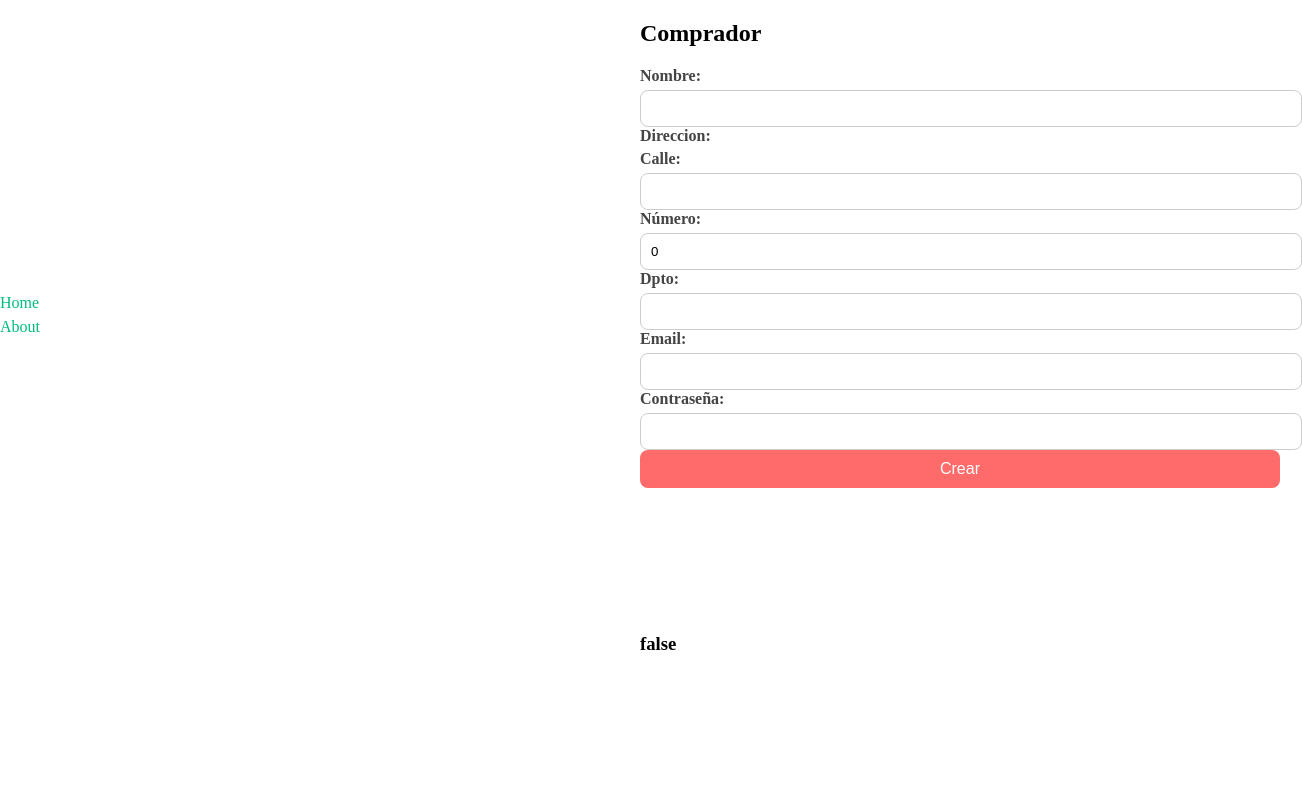
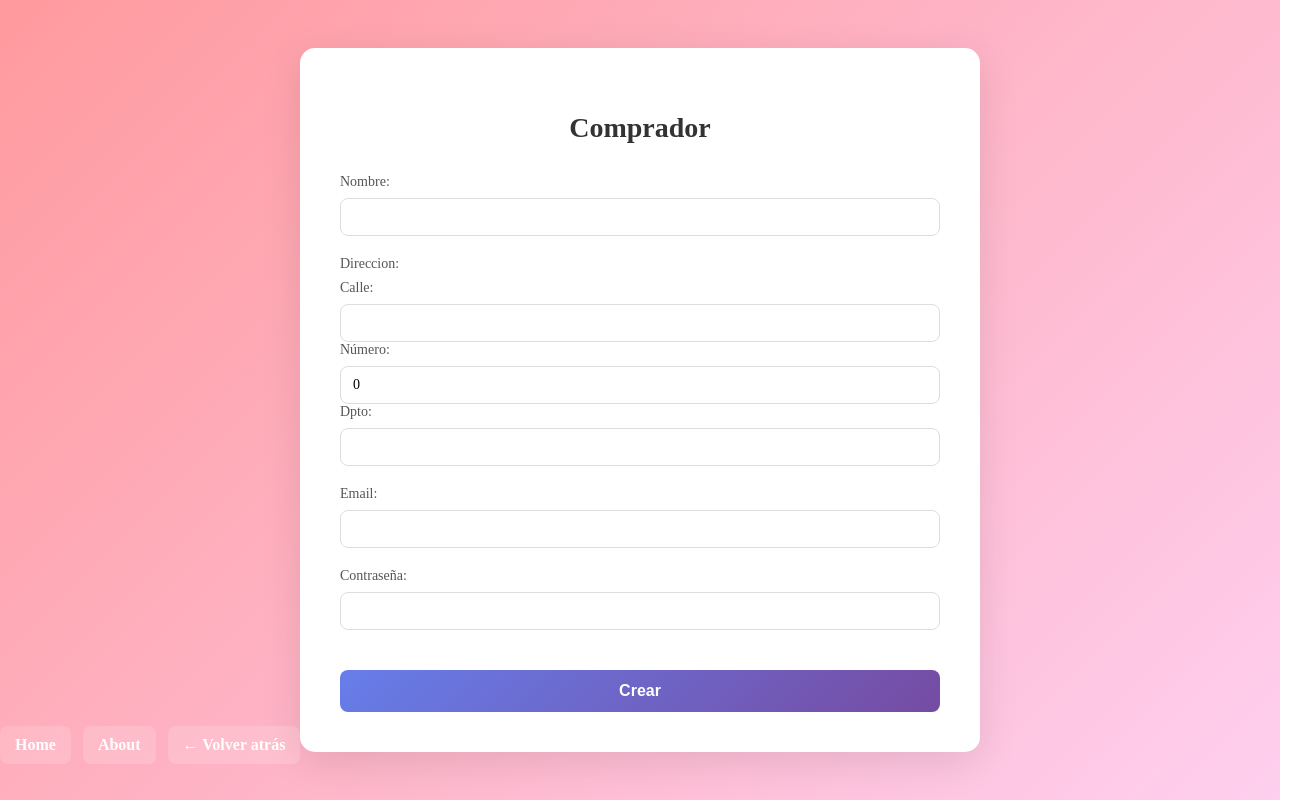
Before and after one commit to lkisioh/Final-Integrador, a Vue app in the folder frontend-rappi/: page /newUser in a window 1280 px wide. Shown: the whole page, 1302 px wide, since content can reach past the window. Built offline with nearby package versions, Linux system fonts and the light colour scheme.

Commit message:
Agregando más estilos

```diff
--- a/frontend-rappi/src/assets/main.css
+++ b/frontend-rappi/src/assets/main.css
@@ -4,6 +4,12 @@
   margin: 0 auto;
   padding: 2rem;
   font-weight: normal;
+}
+
+#app:has(.select-user-container) {
+  max-width: 100%;
+  margin: 0;
+  padding: 0;
 }
 
 a,
@@ -190,9 +196,377 @@ nav a:first-of-type {
   }
 }
 
-html, body, #app {
+html, body {
   margin: 0;
   padding: 0;
   width: 100%;
   height: 100%;
 }
+
+#app {
+  width: 100%;
+  height: 100%;
+}
+
+.select-user-container {
+  display: flex;
+  justify-content: center;
+  align-items: center;
+  position: fixed;
+  top: 0;
+  left: 0;
+  right: 0;
+  bottom: 0;
+  width: 100vw;
+  height: 100vh;
+  background: linear-gradient(135deg, #667eea 0%, #764ba2 100%);
+  padding: 20px;
+  margin: 0;
+  box-sizing: border-box;
+}
+
+.nav-links {
+  position: absolute;
+  bottom: 20px;
+  right: 0px;
+  display: flex;
+  gap: 20px;
+}
+
+.nav-links a {
+  color: white;
+  text-decoration: none;
+  font-weight: 600;
+  font-size: 16px;
+  padding: 10px 15px;
+  border-radius: 8px;
+  background: rgba(255, 255, 255, 0.2);
+  transition: all 0.3s ease;
+}
+
+.nav-links a:hover {
+  background: rgba(255, 255, 255, 0.4);
+  transform: translateY(-2px);
+}
+
+.select-user-box {
+  background: white;
+  border-radius: 15px;
+  box-shadow: 0 10px 40px rgba(0, 0, 0, 0.1);
+  padding: 40px;
+  max-width: 600px;
+  width: 100%;
+  text-align: center;
+}
+
+.select-user-box .title {
+  font-size: 28px;
+  color: #333;
+  margin-bottom: 30px;
+  font-weight: 600;
+}
+
+.options {
+  display: grid;
+  grid-template-columns: repeat(auto-fit, minmax(150px, 1fr));
+  gap: 20px;
+}
+
+.option {
+  display: flex;
+  flex-direction: column;
+  align-items: center;
+  justify-content: center;
+  padding: 25px;
+  border-radius: 12px;
+  text-decoration: none;
+  color: white;
+  font-weight: 600;
+  cursor: pointer;
+  transition: all 0.3s ease;
+  min-height: 180px;
+}
+
+.vendor {
+  background: linear-gradient(135deg, #667eea 0%, #764ba2 100%);
+}
+
+.buyer {
+  background: linear-gradient(135deg, #f093fb 0%, #f5576c 100%);
+}
+
+.driver {
+  background: linear-gradient(135deg, #4facfe 0%, #00f2fe 100%);
+}
+
+.option:hover {
+  transform: translateY(-5px);
+  box-shadow: 0 15px 30px rgba(0, 0, 0, 0.2);
+}
+
+.icon {
+  font-size: 48px;
+  margin-bottom: 15px;
+}
+
+.option span {
+  font-size: 18px;
+  margin-bottom: 10px;
+  display: block;
+}
+
+.description {
+  font-size: 12px;
+  opacity: 0.9;
+  margin: 0;
+  font-weight: 400;
+}
+
+@media (max-width: 768px) {
+  .select-user-box {
+    padding: 25px;
+  }
+
+  .select-user-box .title {
+    font-size: 22px;
+    margin-bottom: 20px;
+  }
+
+  .options {
+    grid-template-columns: 1fr;
+    gap: 15px;
+  }
+
+  .option {
+    padding: 20px;
+    min-height: 150px;
+  }
+}
+
+/* FormVendor Styles */
+.form-vendor-container {
+  display: flex;
+  justify-content: center;
+  align-items: center;
+  position: fixed;
+  top: 0;
+  left: 0;
+  right: 0;
+  bottom: 0;
+  width: 100vw;
+  height: 100vh;
+  background: linear-gradient(135deg, #667eea 0%, #764ba2 100%);
+  padding: 20px;
+  margin: 0;
+  box-sizing: border-box;
+  overflow-y: auto;
+}
+
+.form-box {
+  background: white;
+  border-radius: 15px;
+  box-shadow: 0 10px 40px rgba(0, 0, 0, 0.1);
+  padding: 40px;
+  max-width: 600px;
+  width: 100%;
+  max-height: 90vh;
+  overflow-y: auto;
+}
+
+.form-box h2 {
+  font-size: 28px;
+  color: #333;
+  margin-bottom: 30px;
+  font-weight: 600;
+  text-align: center;
+}
+
+.form-box form div {
+  margin-bottom: 20px;
+}
+
+.form-box label {
+  display: block;
+  margin-bottom: 8px;
+  color: #555;
+  font-weight: 500;
+  font-size: 14px;
+}
+
+.form-box input,
+.form-box select {
+  width: 100%;
+  padding: 10px 12px;
+  border: 1px solid #ddd;
+  border-radius: 8px;
+  box-sizing: border-box;
+  font-size: 14px;
+  font-family: inherit;
+  transition: border-color 0.3s;
+}
+
+.form-box input:focus,
+.form-box select:focus {
+  outline: none;
+  border-color: #667eea;
+  box-shadow: 0 0 5px rgba(102, 126, 234, 0.5);
+}
+
+.form-box button {
+  width: 100%;
+  padding: 12px;
+  background: linear-gradient(135deg, #667eea 0%, #764ba2 100%);
+  color: white;
+  border: none;
+  border-radius: 8px;
+  font-size: 16px;
+  font-weight: 600;
+  cursor: pointer;
+  transition: transform 0.2s, box-shadow 0.2s;
+  margin-top: 20px;
+}
+
+.form-box button:hover {
+  transform: translateY(-2px);
+  box-shadow: 0 5px 15px rgba(102, 126, 234, 0.4);
+}
+
+@media (max-width: 768px) {
+  .form-box {
+    padding: 25px;
+  }
+
+  .form-box h2 {
+    font-size: 22px;
+    margin-bottom: 20px;
+  }
+
+  .form-box input,
+  .form-box select {
+    padding: 8px 10px;
+    font-size: 13px;
+  }
+}
+
+/* FormUser Styles (use same form-box styles but scoped via container) */
+.form-user-container {
+  display: flex;
+  justify-content: center;
+  align-items: center;
+  position: fixed;
+  top: 0;
+  left: 0;
+  right: 0;
+  bottom: 0;
+  width: 100vw;
+  height: 100vh;
+  background: linear-gradient(135deg, #ff9a9e 0%, #fecfef 100%);
+  padding: 20px;
+  margin: 0;
+  box-sizing: border-box;
+  overflow-y: auto;
+}
+
+.form-user-container .nav-links {
+  position: absolute;
+  bottom: 20px;
+  right: 0px;
+  display: flex;
+  gap: 12px;
+}
+
+.form-user-container .nav-links a {
+  color: white;
+  text-decoration: none;
+  font-weight: 600;
+  font-size: 16px;
+  padding: 10px 15px;
+  border-radius: 8px;
+  background: rgba(255, 255, 255, 0.15);
+  transition: all 0.2s ease;
+}
+
+.form-user-container .nav-links a:hover {
+  background: rgba(255, 255, 255, 0.3);
+  transform: translateY(-2px);
+}
+
+/* reuse .form-box for user form but increase contrast for this theme */
+.form-user-container .form-box {
+  background: white;
+}
+
+.form-user-container .form-box h2 {
+  color: #333;
+}
+
+.form-user-container .error {
+  color: #e74c3c;
+  margin-top: 10px;
+}
+
+.form-user-container .loading {
+  color: #666;
+  margin-top: 6px;
+}
+
+/* FormDriver Styles */
+.form-driver-container {
+  display: flex;
+  justify-content: center;
+  align-items: center;
+  position: fixed;
+  top: 0;
+  left: 0;
+  right: 0;
+  bottom: 0;
+  width: 100vw;
+  height: 100vh;
+  background: linear-gradient(135deg, #4facfe 0%, #00f2fe 100%);
+  padding: 20px;
+  margin: 0;
+  box-sizing: border-box;
+  overflow-y: auto;
+}
+
+.form-driver-container .nav-links {
+  position: absolute;
+  bottom: 20px;
+  right: 0px;
+  display: flex;
+  gap: 12px;
+}
+
+.form-driver-container .nav-links a {
+  color: white;
+  text-decoration: none;
+  font-weight: 600;
+  font-size: 16px;
+  padding: 10px 15px;
+  border-radius: 8px;
+  background: rgba(255, 255, 255, 0.15);
+  transition: all 0.2s ease;
+}
+
+.form-driver-container .nav-links a:hover {
+  background: rgba(255, 255, 255, 0.3);
+  transform: translateY(-2px);
+}
+
+.form-driver-container .form-box {
+  background: white;
+}
+
+.form-driver-container .form-box h2 {
+  color: #333;
+}
+
+.form-driver-container .error {
+  color: #e74c3c;
+  margin-top: 10px;
+}
+
+.form-driver-container .loading {
+  color: #666;
+  margin-top: 6px;
+}
--- a/frontend-rappi/src/components/SelectUser.vue
+++ b/frontend-rappi/src/components/SelectUser.vue
@@ -4,20 +4,35 @@ import { RouterLink } from 'vue-router'
 </script>
 
 <template>
-    <div>
-        <RouterLink to="/newVendor"> Ser Vendedor</RouterLink>
-      <br>
-        <RouterLink to="/newUser"> Ser Comprador</RouterLink>
-      <br>
-        <RouterLink to="/newDriver"> Ser Delivery</RouterLink>
+  <div class="select-user-container">
+    <nav class="nav-links">
+      <RouterLink to="/">Home</RouterLink>
+      <RouterLink to="/about">About</RouterLink>
+    </nav>
+    <div class="select-user-box">
+      <h1 class="title">¿Qué tipo de cuenta deseas crear?</h1>
+      <div class="options">
+        <RouterLink to="/newVendor" class="option vendor">
+          <div class="icon">🏪</div>
+          <span>Ser Vendedor</span>
+          <p class="description">Vende tus productos</p>
+        </RouterLink>
 
+        <RouterLink to="/newUser" class="option buyer">
+          <div class="icon">🛍️</div>
+          <span>Ser Comprador</span>
+          <p class="description">Compra productos</p>
+        </RouterLink>
+
+        <RouterLink to="/newDriver" class="option driver">
+          <div class="icon">🚚</div>
+          <span>Ser Delivery</span>
+          <p class="description">Entrega pedidos</p>
+        </RouterLink>
+      </div>
     </div>
-
-
-
+  </div>
 </template>
 
-
 <style scoped>
-
 </style>
--- a/frontend-rappi/src/views/driver/FormDriverView.vue
+++ b/frontend-rappi/src/views/driver/FormDriverView.vue
@@ -1,5 +1,6 @@
 <script setup>
 import { ref } from 'vue'
+import { RouterLink } from 'vue-router'
 import { createDriver } from '@/composables/driver/createDriver'
 
 const {driver,cargando,error,createDriverAPI} = createDriver()
@@ -44,7 +45,13 @@ driver.value = {
 </script>
 
 <template>
-  <div class="form">
+  <div class="form-driver-container">
+    <nav class="nav-links">
+      <RouterLink to="/">Home</RouterLink>
+      <RouterLink to="/about">About</RouterLink>
+      <RouterLink to="/SelectUser">← Volver atrás</RouterLink>
+    </nav>
+    <div class="form-box">
       <h2>Driver</h2>
       <form @submit.prevent="nuevoDriver">
         <div>
@@ -53,9 +60,7 @@ driver.value = {
         </div>
 
         <div>
-        <label>Ubicación:</label>
-
-        <label>Gps:</label>
+          <label>Ubicación (GPS):</label>
           <input v-model="location" type="text" />
         </div>
 
@@ -85,6 +90,9 @@ driver.value = {
 
         <button type="submit">Crear</button>
       </form>
+      <h3 v-if="error" class="error">{{ error }}</h3>
+      <h3 v-if="cargando" class="loading">Cargando...</h3>
+    </div>
   </div>
 </template>
 
--- a/frontend-rappi/src/views/user/FormUserView.vue
+++ b/frontend-rappi/src/views/user/FormUserView.vue
@@ -1,13 +1,13 @@
 <script setup>
-// Si querés usar reactive o ref:
+
 import { ref } from 'vue'
+import { RouterLink } from 'vue-router'
 import { createUser } from '@/composables/user/createUser.js'
 
 const {usuario,cargando,error,createUserAPI} = createUser()
 
 import router from '@/router'
 
-// Ejemplo de datos del formulario
 const name = ref('')
 const street = ref('')
 const number = ref(0)
@@ -15,13 +15,11 @@ const apartment = ref('')
 const email = ref('')
 const password = ref('')
 
-
-// Función para crear el usuario (podés adaptarla a tu lógica)
 async function nuevoUsuario() {
   console.log('Creando usuario:'+usuario.value)
 
   mapearUser(name,street,number,apartment,email,password)
-  //lamada api
+
   const ok = await createUserAPI('http://localhost:3000/users', usuario.value)
 if (ok) {
     alert('Usuario creado con éxito')
@@ -31,7 +29,6 @@ if (ok) {
   }
   console.log('JSON plano:', JSON.stringify(usuario.value))
 }
-
 
 function mapearUser(name,street,number,apartment,email,password){
 usuario.value = {
@@ -50,7 +47,13 @@ usuario.value = {
 </script>
 
 <template>
-  <div class="form">
+  <div class="form-user-container">
+    <nav class="nav-links">
+      <RouterLink to="/">Home</RouterLink>
+      <RouterLink to="/about">About</RouterLink>
+      <RouterLink to="/SelectUser">← Volver atrás</RouterLink>
+    </nav>
+    <div class="form-box">
       <h2>Comprador</h2>
       <form @submit.prevent="nuevoUsuario">
         <div>
@@ -84,11 +87,10 @@ usuario.value = {
 
         <button type="submit">Crear</button>
       </form>
+      <h3 v-if="error" class="error">{{ error }}</h3>
+      <h3 v-if="cargando" class="loading">Cargando...</h3>
     </div>
-
-
-  <h3 color="red">{{ error }}</h3>
-  <h3>{{ cargando }}</h3>
+  </div>
 </template>
 
 <style scoped>
--- a/frontend-rappi/src/views/vendor/FormVendorView.vue
+++ b/frontend-rappi/src/views/vendor/FormVendorView.vue
@@ -1,4 +1,5 @@
 <script setup>
+import { RouterLink } from 'vue-router'
 // Si querés usar reactive o ref:
 import { ref } from 'vue'
 import { createVendor } from '@/composables/vendor/createVendor'
@@ -39,7 +40,6 @@ if (ok) {
   console.log('JSON plano:', JSON.stringify(vendor.value))
 }
 
-
 function mapearVendor(name,category,initDay,endDay,time,phone,email,password,street,number){
 vendor.value = {
   name: name.value,
@@ -56,8 +56,6 @@ vendor.value = {
   phone: phone.value
 }
 }
-
-
 
 let currentChecked = null;
   function handleCheckChange(event) {
@@ -83,7 +81,13 @@ let currentChecked = null;
 </script>
 
 <template>
-  <div class="form">
+  <div class="form-vendor-container">
+    <nav class="nav-links">
+      <RouterLink to="/">Home</RouterLink>
+      <RouterLink to="/about">About</RouterLink>
+      <RouterLink to="/SelectUser">← Volver atrás</RouterLink>
+    </nav>
+    <div class="form-box">
       <h2>Vendedor</h2>
       <form @submit.prevent="nuevoVendor">
           <div>
@@ -101,7 +105,6 @@ let currentChecked = null;
           <input v-model="number" type="number" />
 
         </div>
-
 
         <div>
           <label>Categoría:</label>
@@ -134,7 +137,6 @@ let currentChecked = null;
 
         <div>
           <label>Horario:</label>
-
 
           <check-group v-model="time" @change="handleCheckChange">
             <label>
@@ -180,6 +182,7 @@ let currentChecked = null;
         <button type="submit">Crear</button>
       </form>
     </div>
+  </div>
 </template>
 
 <style scoped>
```
Also changed, not shown: 1 other file (tests, documents, lock files or other folders). Lines whose indentation alone changed are shown as unchanged.
